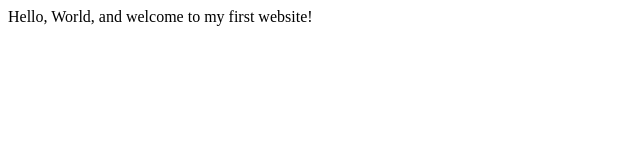
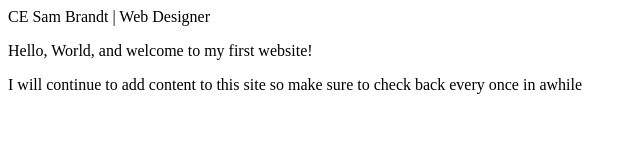
Before and after one commit to Sam-Brandt23/brandts.github.io, a plain HTML site: page index.html in a window 1280 px wide. Shown: the whole page, without its empty margins (0-640 px from the left). Drawn offline with Linux system fonts and the light colour scheme.

Commit message:
Changes have been made to the website
Job title and explanatory paragraph have been added to the website

```diff
--- a/index.html
+++ b/index.html
@@ -3,9 +3,11 @@
     <head>
         <meta charset="utf-8">
         <meta name="viewport" content="width=device-width, initial-scale=1.0">
-        <title>My First Website</title>
+        <meta name="author" content="Sam Brandt"
+        <title> CE Sam Brandt | Web Designer</title>
     </head>
     <body>
-       Hello, World, and welcome to my first website!
+      <p> Hello, World, and welcome to my first website!</p>
+      <p> I will continue to add content to this site so make sure to check back every once in awhile</p>
     </body>
 </html>
```
